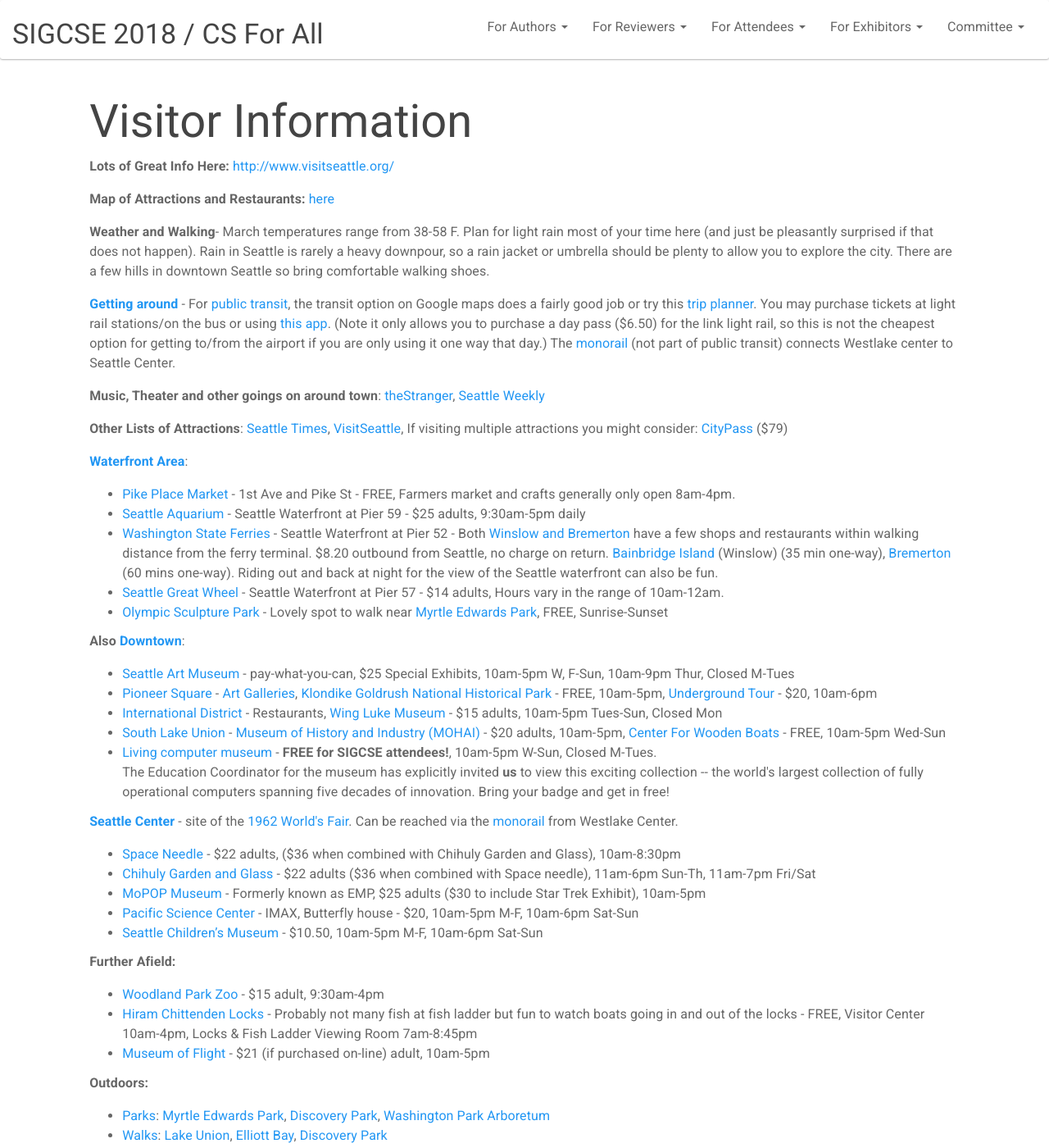
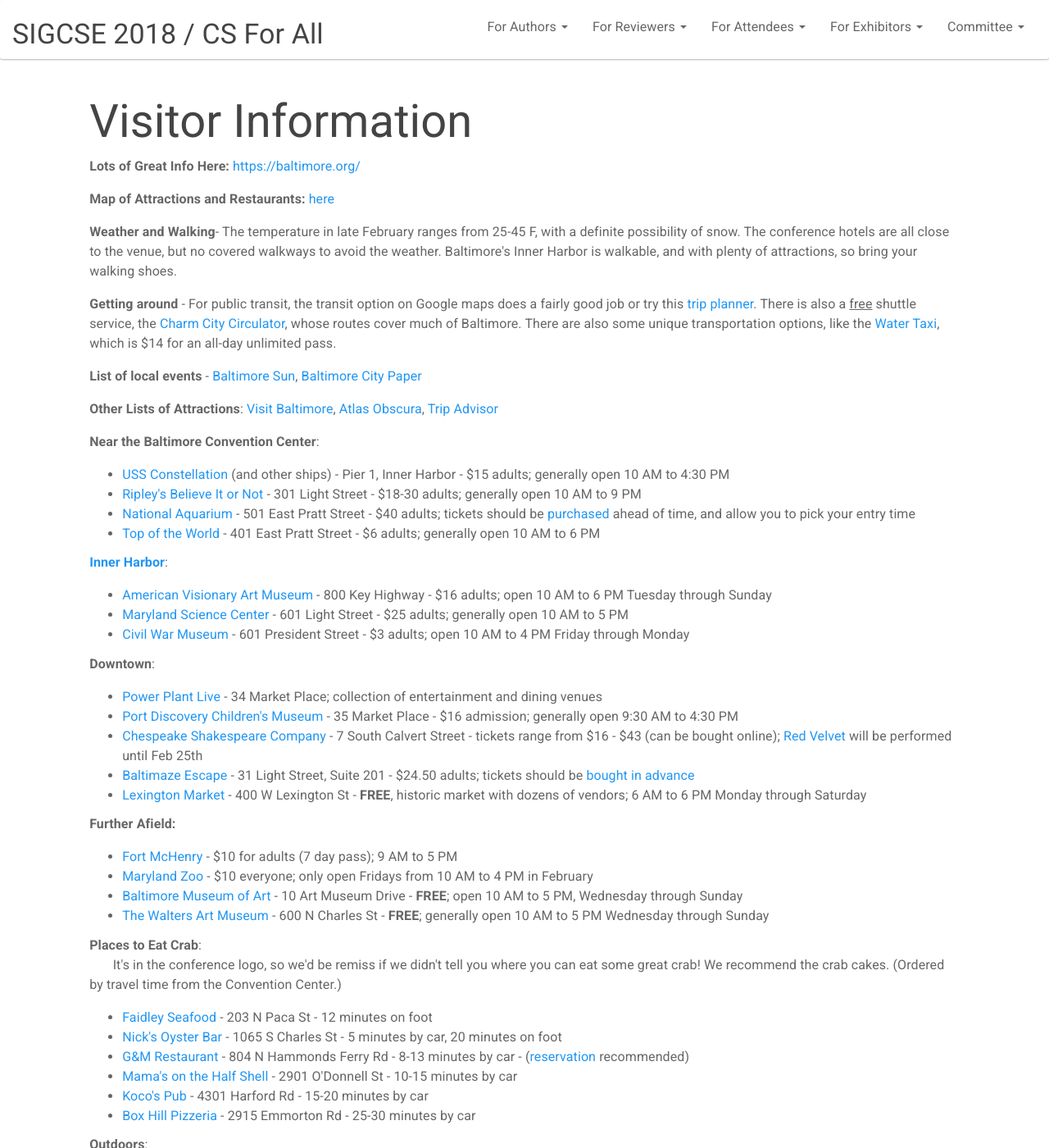
Before and after one commit to sigcsets/sigcse2018, a Jekyll site: the page built from attendees/visitor-info.md, in a window 1280 px wide and 1400 px high. Shown: the whole window at 82% size. Built offline with Jekyll 4.4.1, drawn with Linux system fonts in a browser that asks for light colours; some of the changed text lies outside the part shown.

Commit message:
visitor information added

```diff
--- a/_data/topnav.yaml
+++ b/_data/topnav.yaml
@@ -81,9 +81,9 @@
     link: /attendees/workshops.html
   - name: Online Registration
     link: http://www.regonline.com/sigcse2018
-
-    # - name: Visitor Info / Attractions
-    #   link: /attendees/visitor-info.html
+    divider: true
+  - name: Visitor Info / Attractions
+    link: /attendees/visitor-info.html
 
     # - name: Online Program
     #   link: http://easychair.org/smart-program/SIGCSE2017/
--- a/attendees/visitor-info.md
+++ b/attendees/visitor-info.md
@@ -3,71 +3,61 @@
 showTitle: true
 ---
 <p>
-<b>Lots of Great Info Here:</b> <a href="http://www.visitseattle.org/">http://www.visitseattle.org/</a>
+<b>Lots of Great Info Here:</b> <a href="https://baltimore.org/">https://baltimore.org/</a>
 </p>
 <p>
-<b>Map of Attractions and Restaurants:</b> <a href="https://drive.google.com/open?id=10kN6PeOjzdS0XOcm16cnmVNdIHo&usp=sharing">here</a>
+<b>Map of Attractions and Restaurants:</b> <a href="https://drive.google.com/open?id=1Ty55_UVY3B-nJ_yjfhW8_x_c5Rw&usp=sharing">here</a>
 </p>
 <p>
-<b>Weather and Walking</b>- March temperatures range from 38-58 F. Plan for light rain most of your time here (and just be pleasantly surprised if that does not happen). Rain in Seattle is rarely a heavy downpour, so a rain jacket or umbrella should be plenty to allow you to explore the city. There are a few hills in downtown Seattle so bring comfortable walking shoes.
+<b>Weather and Walking</b>- The temperature in late February ranges from 25-45 F, with a definite possibility of snow.  The conference hotels are all close to the venue, but no covered walkways to avoid the weather.  Baltimore's Inner Harbor is walkable, and with plenty of attractions, so bring your walking shoes.
 </p>
+
+
 <p>
-<a href="http://www.visitseattle.org/visitor-information/getting-around/"><b>Getting around</b></a> - For <a href="http://kingcounty.gov/depts/transportation/metro.aspx">public transit</a>, the transit option on Google maps does a fairly good job or try this <a href="http://tripplanner.kingcounty.gov/">trip planner</a>. You may purchase tickets at light rail stations/on the bus or using <a href="http://kingcounty.gov/depts/transportation/metro/fares-orca/transit-go-ticket.aspx">this app</a>. (Note it only allows you to purchase a day pass ($6.50) for the link light rail, so this is not the cheapest option for getting to/from the airport if you are only using it one way that day.) The <a href="http://www.seattlemonorail.com/">monorail</a> (not part of public transit) connects Westlake center to Seattle Center.
+<b>Getting around</b> - For public transit, the transit option on Google maps does a fairly good job or try this <a href="https://mta.maryland.gov/m/trip-planner">trip planner</a>.
+There is also a <u>free</u> shuttle service, the <a href="http://www.charmcitycirculator.com/">Charm City Circulator</a>, whose routes cover much of Baltimore.
+There are also some unique transportation options, like the <a href="https://baltimorewatertaxi.com/">Water Taxi</a>, which is $14 for an all-day unlimited pass.
+</p>
+
+
+<p>
+<b>List of local events</b> - <a href="http://www.baltimoresun.com/events/">Baltimore Sun</a>, <a href="http://events.citypaper.com/">Baltimore City Paper</a>
 </p>
 
 <p>
-<b>Music, Theater and other goings on around town</b>: <a href="http://www.thestranger.com/events/">theStranger</a>, <a href="http://events.seattleweekly.com/">Seattle Weekly</a>
-</p>
-<p>
-<b>Other Lists of Attractions</b>: <a href="http://www.seattletimes.com/life/travel/seattlersquos-top-10-attractions/">Seattle Times</a>, <a href="http://www.visitseattle.org/things-to-do/sightseeing/top-25-attractions/">VisitSeattle</a>, If visiting multiple attractions you might consider: <a href="http://www.citypass.com/seattle">CityPass</a> ($79)
+<b>Other Lists of Attractions</b>: <a href="https://baltimore.org/">Visit Baltimore</a>, <a href="https://www.atlasobscura.com/things-to-do/baltimore-maryland/places">Atlas Obscura</a>, <a href="https://www.tripadvisor.com/Attractions-g60811-Activities-Baltimore_Maryland.html">Trip Advisor</a>
 </p>
 
+
 <p>
-<a href="http://www.visitseattle.org/neighborhoods/waterfront/"><b>Waterfront Area</b></a>:
+<b>Near the Baltimore Convention Center</b>:
 </p>
 <ul>
-  <li>
-    <a href="http://pikeplacemarket.org/plan-your-visit">Pike Place Market</a> - 1st Ave and Pike St - FREE, Farmers market and crafts generally only open 8am-4pm.
-  </li>
-  <li>
-    <a href="http://seattleaquarium.org">Seattle Aquarium</a> - Seattle Waterfront at Pier 59 - $25 adults, 9:30am-5pm daily
-  </li>
-  <li>
-    <a href="http://wsdot.wa.gov/ferries">Washington State Ferries</a> - Seattle Waterfront at Pier 52 - Both <a href="http://www.visitseattle.org/neighborhoods/bainbridge-bremerton/">Winslow and Bremerton</a> have a few shops and restaurants within walking distance from the ferry terminal. $8.20 outbound from Seattle, no charge on return. <a href="http://www.wsdot.com/Ferries/Schedule/ScheduleDetailByRoute.aspx?route=sea-bi">Bainbridge Island</a> (Winslow) (35 min one-way), <a href="http://www.wsdot.com/Ferries/Schedule/ScheduleDetailByRoute.aspx?route=sea-br">Bremerton</a> (60 mins one-way). Riding out and back at night for the view of the Seattle waterfront can also be fun.
-  </li>
-  <li>
-    <a href="http://www.seattlegreatwheel.com">Seattle Great Wheel</a> - Seattle Waterfront at Pier 57 - $14 adults, Hours vary in the range of 10am-12am.
-  </li>
-  <li>
-    <a href="http://www.seattleartmuseum.org/visit/olympic-sculpture-park">Olympic Sculpture Park</a> - Lovely spot to walk near <a href="http://www.seattle.gov/parks/find/parks/myrtle-edwards-park">Myrtle Edwards Park</a>, FREE, Sunrise-Sunset
-  </li>
+  <li> <a href="http://www.historicships.org/historic-ships.html">USS Constellation</a> (and other ships) - Pier 1, Inner Harbor - $15 adults; generally open 10 AM to 4:30 PM</li>
+  <li> <a href="http://www.ripleys.com/baltimore">Ripley's Believe It or Not</a> - 301 Light Street - $18-30 adults; generally open 10 AM to 9 PM</li>
+  <li> <a href="http://aqua.org/">National Aquarium</a> - 501 East Pratt Street - $40 adults; tickets should be <a href="http://aqua.org/tickets">purchased</a> ahead of time, and allow you to pick your entry time </li>
+  <li> <a href="http://www.viewbaltimore.org/">Top of the World</a> - 401 East Pratt Street - $6 adults; generally open 10 AM to 6 PM</li>
+</ul>
+
+
+<p>
+<a href="https://baltimore.org/article/baltimore-inner-harbor"><b>Inner Harbor</b></a>:
+</p>
+<ul>
+  <li> <a href="http://www.avam.org/">American Visionary Art Museum</a> - 800 Key Highway - $16 adults; open 10 AM to 6 PM Tuesday through Sunday</li>
+  <li> <a href="http://www.mdsci.org/">Maryland Science Center</a> - 601 Light Street - $25 adults; generally open 10 AM to 5 PM </li>
+  <li> <a href="http://www.baltimorecivilwarmuseum.com/">Civil War Museum</a> - 601 President Street - $3 adults; open 10 AM to 4 PM Friday through Monday</li>
 </ul>
 
 <p>
-  <b>Also </b><a href="http://www.visitseattle.org/neighborhoods/downtown-seattle/"><b>Downtown</b></a>:
-</p>
-
-<ul>
-  <li>
-    <a href="http://www.seattleartmuseum.org/visit/seattle-art-museum">Seattle Art Museum</a> - pay-what-you-can, $25 Special Exhibits, 10am-5pm W, F-Sun, 10am-9pm Thur, Closed M-Tues
-  </li>
-  <li><a href="http://www.visitseattle.org/neighborhoods/pioneer-square/">Pioneer Square</a> - <a href="http://www.pioneersquare.org/the-neighborhood/arts/">Art Galleries</a>, <a href="https://www.nps.gov/klse/index.htm">Klondike Goldrush National Historical Park</a> - FREE, 10am-5pm, <a href="http://www.undergroundtour.com/">Underground Tour</a> - $20, 10am-6pm
-  </li>
-<li><a href="http://www.visitseattle.org/neighborhoods/international-district/">International District</a> - Restaurants, <a href="http://www.wingluke.org/">Wing Luke Museum</a> - $15 adults, 10am-5pm Tues-Sun, Closed Mon</li>
-<li><a href="http://www.visitseattle.org/neighborhoods/south-lake-union/">South Lake Union</a> - <a href="http://www.mohai.org">Museum of History and Industry (MOHAI)</a> - $20 adults, 10am-5pm, <a href="http://cwb.org/">Center For Wooden Boats</a> - FREE, 10am-5pm Wed-Sun </li>
-<li><a href="http://www.livingcomputers.org/">Living computer museum</a> - <b>FREE for SIGCSE attendees!</b>, 10am-5pm W-Sun, Closed M-Tues. <br>The Education Coordinator for the museum has explicitly invited <b>us</b> to view this exciting collection -- the world's largest collection of fully operational computers spanning five decades of innovation. Bring your badge and get in free!</li>
-</ul>
-
-<p>
-<a href="http://www.seattlecenter.com/"><b>Seattle Center</b></a> - site of the <a href="http://www.historylink.org/File/2290">1962 World's Fair</a>. Can be reached via the <a href="http://www.seattlemonorail.com/">monorail</a> from Westlake Center.
+<b>Downtown</b>:
 </p>
 <ul>
-  <li>
-    <a href="http://spaceneedle.com">Space Needle</a> - $22 adults, ($36 when combined with Chihuly Garden and Glass), 10am-8:30pm</li>
-  <li><a href="http://www.chihulygardenandglass.com">Chihuly Garden and Glass</a> - $22 adults ($36 when combined with Space needle), 11am-6pm Sun-Th, 11am-7pm Fri/Sat</li>
-  <li><a href="http://www.mopop.org">MoPOP Museum</a> - Formerly known as EMP, $25 adults ($30 to include Star Trek Exhibit), 10am-5pm</li>
-  <li><a href="https://www.pacificsciencecenter.org/">Pacific Science Center</a> - IMAX, Butterfly house - $20, 10am-5pm M-F, 10am-6pm Sat-Sun</li>
-  <li><a href="http://thechildrensmuseum.org/">Seattle Children&rsquo;s Museum</a> - $10.50, 10am-5pm M-F, 10am-6pm Sat-Sun</li>
+  <li> <a href="http://www.powerplantlive.com/">Power Plant Live</a> - 34 Market Place; collection of entertainment and dining venues</li>
+  <li> <a href="https://www.portdiscovery.org/">Port Discovery Children's Museum</a> - 35 Market Place - $16 admission; generally open 9:30 AM to 4:30 PM</li>
+  <li> <a href="https://www.chesapeakeshakespeare.com">Chespeake Shakespeare Company</a> - 7 South Calvert Street - tickets range from $16 - $43 (can be bought online); <a href="https://www.chesapeakeshakespeare.com/season/red-velvet/">Red Velvet</a> will be performed until Feb 25th</li>
+  <li> <a href="https://www.baltimazeescape.com/">Baltimaze Escape</a> - 31 Light Street, Suite 201 - $24.50 adults; tickets should be <a href="https://www.baltimazeescape.com/bookings">bought in advance</a></li>
+  <li> <a href="http://lexingtonmarket.com/">Lexington Market</a> - 400 W Lexington St - <b>FREE</b>, historic market with dozens of vendors; 6 AM to 6 PM Monday through Saturday</li>
 </ul>
 
 
@@ -75,21 +65,43 @@
 <b>Further Afield:</b>
 </p>
 <ul>
-  <li><a href="http://www.zoo.org/">Woodland Park Zoo</a> - $15 adult, 9:30am-4pm</li>
-  <li><a href="http://www.nws.usace.army.mil/Missions/Civil-Works/Locks-and-Dams/Chittenden-Locks/">Hiram Chittenden Locks</a> - Probably not many fish at fish ladder but fun to watch boats going in and out of the locks - FREE, Visitor Center 10am-4pm, Locks &amp; Fish Ladder Viewing Room 7am-8:45pm</li>
-  <li><a href="http://www.museumofflight.org/">Museum of Flight</a> - $21 (if purchased on-line) adult, 10am-5pm</li>
+  <li> <a href="https://www.nps.gov/fomc/index.htm">Fort McHenry</a> - $10 for adults (7 day pass); 9 AM to 5 PM</li>
+  <li> <a href="http://www.marylandzoo.org/">Maryland Zoo</a> - $10 everyone; only open Fridays from 10 AM to 4 PM in February</li>
+  <li> <a href="https://artbma.org/">Baltimore Museum of Art</a> - 10 Art Museum Drive - <b>FREE</b>; open 10 AM to 5 PM, Wednesday through Sunday</li>
+  <li> <a href="https://thewalters.org/">The Walters Art Museum</a> - 600 N Charles St - <b>FREE</b>; generally open 10 AM to 5 PM Wednesday through Sunday</li>
 </ul>
 
+
+
 <p>
-<b>Outdoors:</b>
+<b>Places to Eat Crab</b>:<br/>
+&nbsp;&nbsp;&nbsp;&nbsp;&nbsp;&nbsp;&nbsp;It's in the conference logo, so we'd be remiss if we didn't tell you where you can eat some great crab!  We recommend the crab cakes.  (Ordered by travel time from the Convention Center.)
 </p>
 <ul>
-  <li><a href="https://www.seattle.gov/parks">Parks</a>: <a href="http://www.seattle.gov/parks/find/parks/myrtle-edwards-park">Myrtle Edwards Park</a>, <a href="https://www.seattle.gov/parks/find/parks/discovery-park">Discovery Park</a>, <a href="https://botanicgardens.uw.edu/washington-park-arboretum/">Washington Park Arboretum</a></li>
-  <li><a href="http://www.seattle.gov/parks/find/hiking-and-trails">Walks</a>: <a href="http://www.wta.org/go-hiking/hikes/chesiahud-lake-union-loop">Lake Union</a>, <a href="http://www.wta.org/go-hiking/trip-reports/trip_report.2015-06-28.0627478955">Elliott Bay</a>, <a href="http://www.wta.org/go-hiking/hikes/seattle-magnolia-area-beach-discovery-park">Discovery Park</a></li>
-  <li><a href="http://www.visitseattle.org/things-to-do/day-trips/">Day Trips</a>: <a href="https://www.nps.gov/mora">Mt. Rainier</a> (2 hours away by car), <a href="https://www.nps.gov/olym/">Olympic National Park</a>, <a href="https://www.fs.usda.gov/wps/portal/fsinternet/cs/detail/!ut/p/z0/04_Sj9CPykssy0xPLMnMz0vMAfIjo8zijQwgwNHCwN_DI8zPyBcqYKBfkO2oCABZcx5g/?position=Not%20Yet%20Determined.Html&amp;pname=Mt%20St.%20Helens%20National%20Volcanic%20Monument%20-%20Home&amp;ss=110623&amp;navtype=BROWSEBYSUBJECT&amp;pnavid=null&amp;navid=091000000000000&amp;ttype=detail&amp;cid=stelprdb5199437">Mt. St. Helens</a> (3 hours away by car) </li>
-  <li><a href="http://www.wta.org/">Hikes </a>- Many, but not all, hikes are now under <a href="http://www.wta.org/hiking-info/basics/winter-recreation-guide-1/">snow</a>, check out <a href="http://www.wta.org/go-hiking/trip-reports">recent trip reports</a></li>
-  <li><a href="http://www.visitseattle.org/press/press-kit/seattle-on-the-water/">Getting on the water</a>: by <a href="http://wsdot.wa.gov/ferries/">ferry</a>, by <a href="http://www.nwoc.com/">kayak </a>or by <a href="http://cwb.org/rent/seattle-livery/">wooden boat</a></li>
-  <li>Runners - Try running <a href="http://soundsports.com/SeattleWaterfront.html">along the waterfront</a>, <a href="http://www.seattle.gov/parks/find/parks/myrtle-edwards-park">Myrtle Edwards Park</a>, around <a href="http://soundsports.com/LakeUnionGasWorksPark.html">Lake Union</a>, the <a href="http://stpatsdash.com/">St. Patrick's Day Dash</a> is Sun March 12 at Seattle Center</li>
+  <li> <a href="http://www.faidleyscrabcakes.com/">Faidley Seafood</a> - 203 N Paca St - 12 minutes on foot</li>
+  <li> <a href="http://www.nicksoysterbar.com/">Nick's Oyster Bar</a> - 1065 S Charles St - 5 minutes by car, 20 minutes on foot</li>
+  <li> <a href="https://gandmcrabcakes.com/">G&M Restaurant</a> - 804 N Hammonds Ferry Rd - 8-13 minutes by car - (<a href="https://gandmcrabcakes.com/reservations/">reservation</a> recommended)</li>
+  <li> <a href="https://www.mamasonthehalfshell.com/">Mama's on the Half Shell</a> - 2901 O'Donnell St - 10-15 minutes by car</li>
+  <li> <a href="http://kocospub.com/">Koco's Pub</a> - 4301 Harford Rd - 15-20 minutes by car</li>
+  <li> <a href="http://www.boxhillpizzeria.com/">Box Hill Pizzeria</a> - 2915 Emmorton Rd - 25-30 minutes by car</li>
 </ul>
 
-<p>Questions? Drop a note to our Local Arrangements Chair, Ruth Anderson! (sigcse2017-local@cs.vt.edu)</p>
+
+<p>
+<b>Outdoors</b>:
+</p>
+<ul>
+  <li> <a href="https://bcrp.baltimorecity.gov/parks">Parks</a>:
+<a href="https://bcrp.baltimorecity.gov/parks/federal-hill">Federal Hill Park</a>,
+<a href="https://baltimore.org/info/leone-riverside-park">Riverside Park</a>,
+<a href="http://baltimorewaterfront.com/pierces-park/">Pierce's Park</a>
+  </li>
+  <li> Trails: <a href="http://www.gwynnsfallstrail.org/">Gwynns Falls Trail</a> (download the <a href="http://itunes.apple.com/us/app/gwynns-falls-trail/id525489952?mt=8">iPhone app</a> for more info),
+<a href="https://jonesfallstrail.us/">Jones Falls Trail</a> - both trails pass through the Inner Harbor
+  </li>
+  <li>Runners - Try some of the routes suggested <a href="http://greatruns.com/location/baltimore-maryland/">here</a> and <a href="http://www.charmcityrun.com/blog/2015/9/23/places-to-run-in-the-baltimore-area#block-yui_3_17_2_1_1443014649784_147116">here</a>
+  </li>
+</ul>
+
+
+<p>Questions? Drop a note to the  Local Arrangements Co-Chairs, Katie Gibson and Stacy Branham! (local@sigcse2018.org)</p>
```
